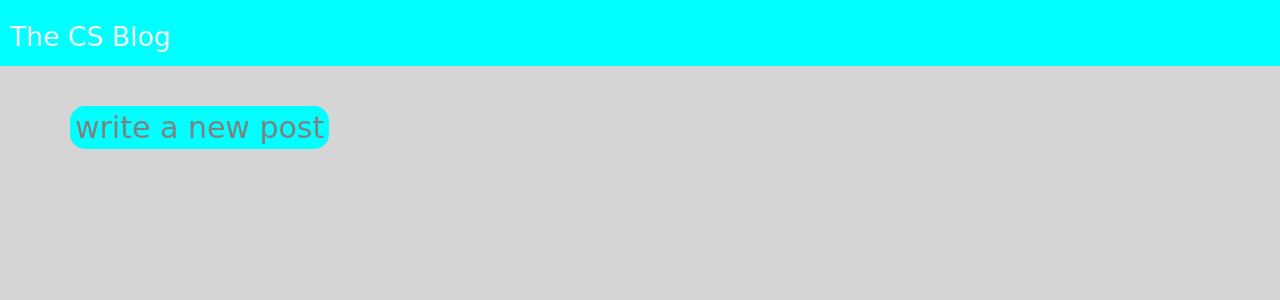
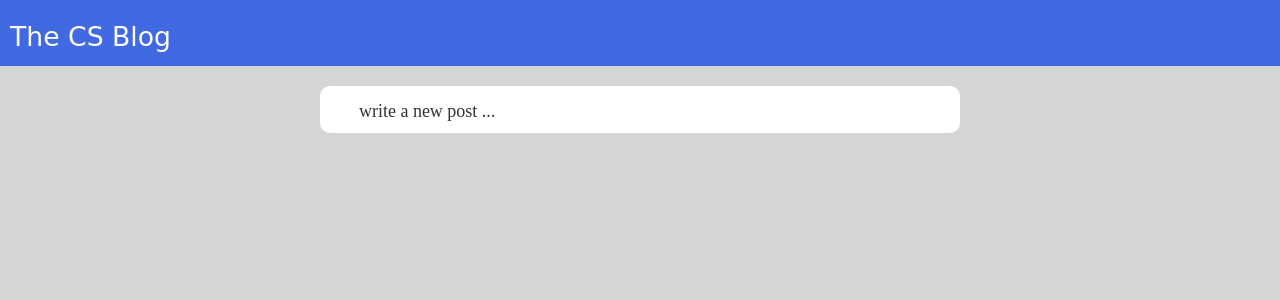
Before and after one commit to Jackrwal/CS-BSc-Yr1-bridging-coursework, a Django app: page / in a window 1280 px wide. Shown: the top 300 px of the page. Run offline with Django 3.2, Linux system fonts and the light colour scheme; the visitor is signed in with stand-in values (Sample User, id 1); data that the repository does not hold is empty; some libraries are stand-ins or nearby versions.

Commit message:
Updated button layouts

```diff
--- a/myCSBlog/static/css/myCSBlog.css
+++ b/myCSBlog/static/css/myCSBlog.css
@@ -3,7 +3,7 @@
 /* ---- Set up page header style ---- */
 
 .page-header {
-    background-color: aqua;
+    background-color: royalblue;
     margin-top: 0;
     margin-bottom: 20px;
     padding: 2px 5px 5px 10px;
@@ -16,7 +16,7 @@
 }
 
 .page-header h1, .page-header h1 a, .page-header h1 a:visited, .page-header h1 a:active{
-    color: whitesmoke;
+    color: white;
     font-size: 20pt;
     text-underline-mode: Off;
 }
@@ -27,27 +27,40 @@ body {
     background-color: #d5d5d5;
 }
 
-/* Generic Set Headers Font */
+/* Set Generic Fonts */
 h1, h2, h3, h4 {
     font-family: 'PT+Serif', cursive; /* Fall-back to cursive font */
 }
 
-/* align content */
-.content {
-    align-content: center;
+p {
+    font-family: 'Roboto+Slab', serif; /* Fall-back to serif font */
+}
+
+.content{
+    display: flex;
+    flex-direction: column;
+    align-items: center;    /* Aligns items to each other (rather than aligning the gaps between them) */
 }
 
 /* Style for Posts */
-.post {
-    display: grid;
+
+.post-container {
+    width: 60%;
     padding: 2px 2px 2px 2px;
     margin-bottom: 50px;
     background-color: white;
     border-radius: 10px;
 }
 
+.post {
+    display: grid;
+    grid-template-columns: auto 50px;
+    grid-template-rows: auto auto 50px;
+    padding-right: 5px;
+    padding-left: 5px;
+}
+
 .post p {
-    font-family: 'Roboto+Slab', serif; /* Fall-back to serif font*/
     font-size: 20px;
     margin-left: 5px;
 }
@@ -57,22 +70,72 @@ h1, h2, h3, h4 {
     margin-left: 5px;
 }
 
+.post-heading{
+    grid-row-start: 1;
+    grid-column-start: 1;
+}
+
 .post-body{
-    grid-row-start: 1;
-    grid-row-end: 3;
+    grid-row-start: 2;
     grid-column-start: 1;
 }
 
 .post-date{
     grid-row-start: 3;
     grid-column-start: 1;
+    align-self: end;
 }
 
 .post-edit{
     grid-row-start: 3;
-    grid-column-start: 3;
-    margin-right: 10px;
-    margin-bottom: 10px;
+    grid-column-start: 2;
+    align-self: center;
+    justify-self: center;
+}
+
+.post-home{
+    grid-row-start: 1;
+    grid-column-start: 2;
+    align-self: center;
+    justify-self: center;
+
+}
+
+/* New Post Btn Style */
+.new-post{
+    width: 50%;
+    background-color: white;
+    padding: 2px 2px 2px 2px;
+    margin-bottom: 30px;
+    display: flex;
+    justify-content: center;
+    align-items: center;
+}
+
+.new-post-btn p {
+    padding: 5px 5px 5px 5px;
+    margin-bottom: -5px;
+    margin-left: -10px;
+
+    font-size: 18px;
+}
+
+.new-post-btn{
+    width: 95%;
+
+    margin-top: 5px;
+    margin-bottom: 5px;
+
+    padding-left: 25px;
+    border-radius: 10px;
+
+    border-style: solid;
+    border-width: thin;
+    border-color: white;
+}
+
+.new-post-btn:hover{
+    border-color: royalblue;
 }
 
 /* 404 Page Style */
@@ -95,16 +158,10 @@ h1, h2, h3, h4 {
     font-size: 14px;
 }
 
-.link-btn a, .link-btn a:active, .link-btn a:visited, .link-btn h2{
-    text-underline-mode: on;
-    color: grey;
-    background-color: aqua;
-    display: inline-block;
-    padding: 5px 5px 5px 5px;
-    border-radius: 15px;
+.link-btn{
+    color: black;
 }
 
-.link-btn a:hover{
-    color: white;
-    text-decoration: none;
+.link-btn:hover{
+    color: royalblue;
 }
--- a/myCSBlog/templates/myCSBlog/base.html
+++ b/myCSBlog/templates/myCSBlog/base.html
@@ -17,7 +17,7 @@
     <div class="page-header">
         <h1><a href="{% url 'post-list' %}">The CS Blog</a></h1>
     </div>
-    <div class="content container">
+    <div class="content">
         <!-- Block for HTML content to be auto-inserted into-->
         {% block content %}
         {% endblock %}
--- a/myCSBlog/templates/myCSBlog/post-list.html
+++ b/myCSBlog/templates/myCSBlog/post-list.html
@@ -5,17 +5,21 @@
 
     <!--only allow authenticated users to create a post-->
     {% if user.is_authenticated %}
-        <div>
-            <h2 class="link-btn linked"><a href="{% url 'postNew' %}">write a new post</a></h2>
+        <div class="post-container new-post">
+            <div class="new-post-btn linked"  onclick="location.href='{% url 'postNew' %}'">
+                <p>write a new post ...</p>
+            </div>
         </div>
     {% endif %}
 
     <!-- List of posts using Django Template to replace with html-->
     {% for post in posts %}
-        <div class="post linked" onclick="location.href='{% url 'post' pk=post.pk %}'">
-            <h2>{{ post.title }}</h2>
-            <p>{{ post.text|linebreaksbr }}</p>
-            <div class="date">
+        <div class="post-container post linked" onclick="location.href='{% url 'post' pk=post.pk %}'">
+            <div class="post-body">
+                <h2>{{ post.title }}</h2>
+                <p>{{ post.text|linebreaksbr }}</p>
+            </div>
+            <div class="post-date date">
                 <p>published: {{ post.published_date }}</p>
             </div>
         </div>
```
Also changed, not shown: myCSBlog/templates/myCSBlog/post.html (+13 -14 lines).
